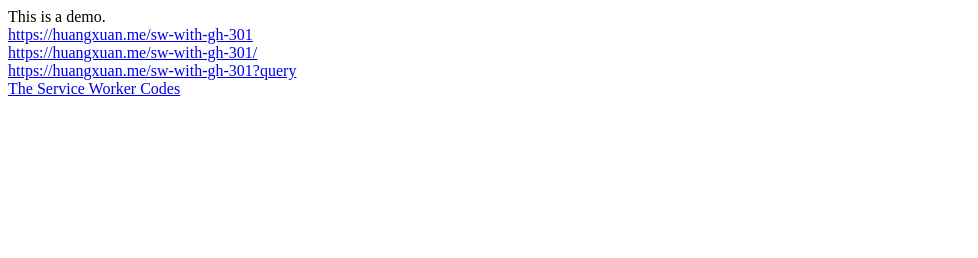
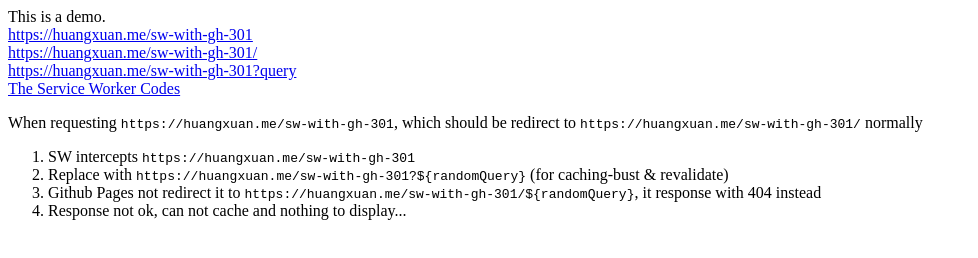
Before and after one commit to Huxpro/sw-with-gh-301-own-sw, a plain HTML site: page index.html in a window 1280 px wide. Shown: the whole page, without its empty margins (0-978 px from the left). Drawn offline with Linux system fonts and the light colour scheme.

Commit message:
add more explanation

```diff
--- a/index.html
+++ b/index.html
@@ -15,6 +15,16 @@
     <a href="https://huangxuan.me/sw-with-gh-301?query">https://huangxuan.me/sw-with-gh-301?query</a>
     <a href="https://github.com/Huxpro/huxpro.github.io/blob/master/sw.js">The Service Worker Codes</a>
 
+    <p>
+        When requesting <code>https://huangxuan.me/sw-with-gh-301</code>, which should be redirect to <code>https://huangxuan.me/sw-with-gh-301/</code> normally
+        <ol>
+            <li>SW intercepts <code>https://huangxuan.me/sw-with-gh-301</code></li>
+            <li>Replace with <code>https://huangxuan.me/sw-with-gh-301?${randomQuery}</code> (for caching-bust & revalidate)</li>
+            <li>Github Pages not redirect it to <code>https://huangxuan.me/sw-with-gh-301/${randomQuery}</code>, it response with 404 instead
+            <li>Response not ok, can not cache and nothing to display...</li>
+        </ol>
+    </p>
+
 	<script type="text/javascript">
     if(navigator.serviceWorker){
         navigator.serviceWorker
```
